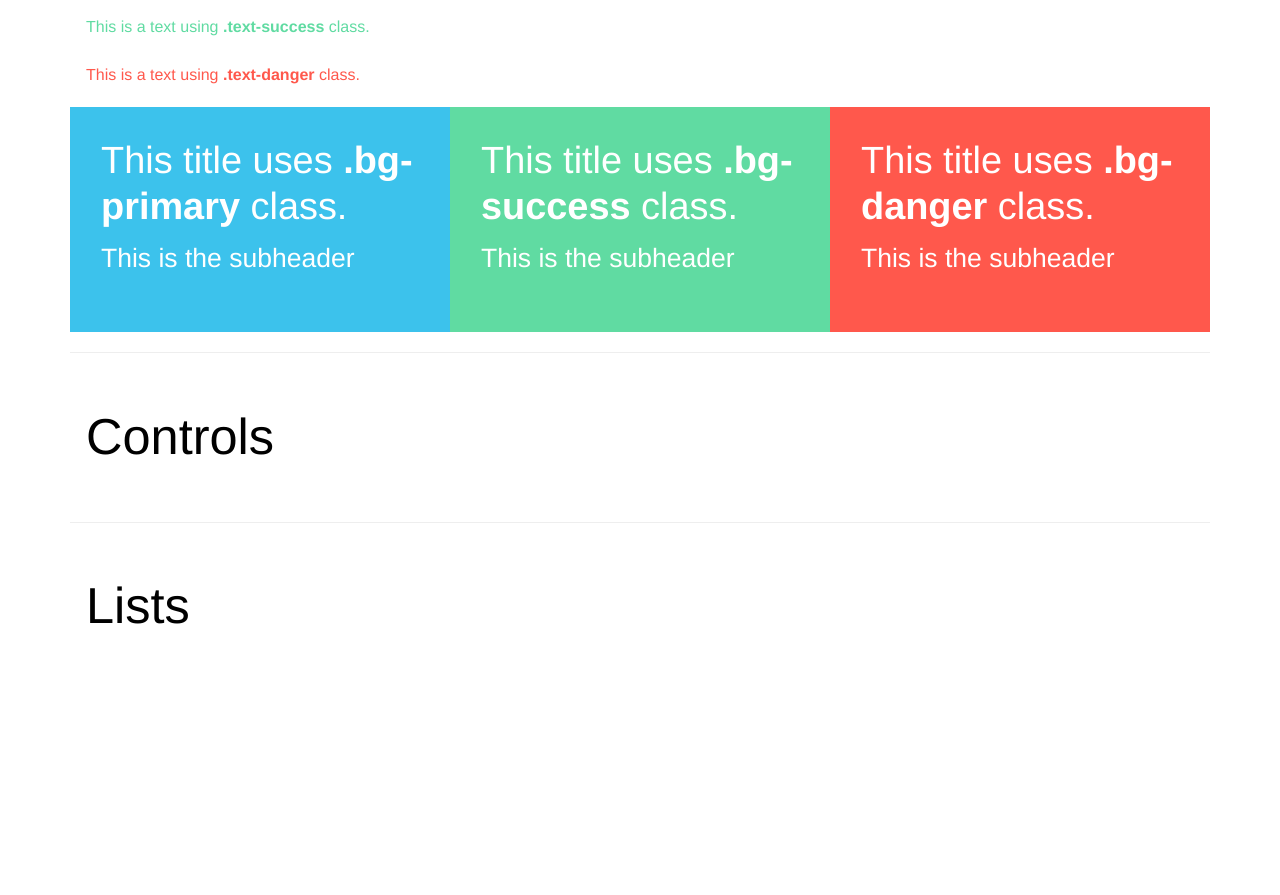
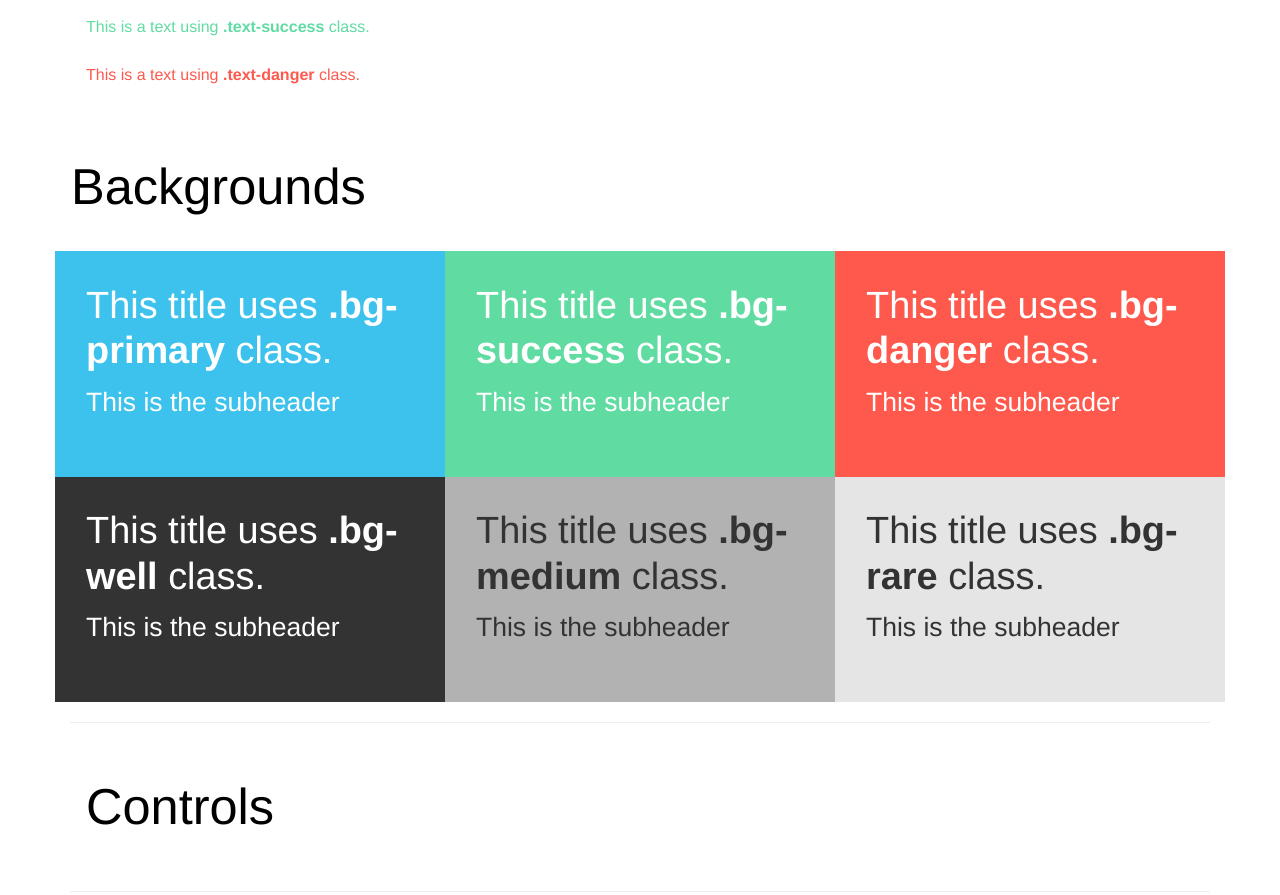
Before and after one commit to zekitow/nu-css, a website: page index.html in a window 1280 px wide. Shown: the part 1660-2555 px from the top of the page. Before the commit the page ends 2347 px from the top, so only its background shows below. Drawn offline with Linux system fonts and the light colour scheme.

Commit message:
Added more background colors.

```diff
--- a/index.html
+++ b/index.html
@@ -10,6 +10,12 @@
   <body>
 
     <div class="container">
+
+      <!--
+        ##################################
+        ### typography section
+        ##################################
+      -->
       <section class="section-block">
         <div class="row">
           <div class="col-md-12">
@@ -86,6 +92,7 @@
           <!-- ./text styles -->
         </div>
 
+        <!-- Paragraphs -->
         <div class="row">
           <h2>Paragraph</h2>
           <p>
@@ -103,8 +110,13 @@
         </div>
 
       </section>
+      <hr/>
 
-      <hr/>
+      <!--
+        ##################################
+        ### colors section
+        ##################################
+      -->
       <section class="section-block">
         <div class="row">
           <div class="col-md-12">
@@ -114,7 +126,20 @@
             <p class="text-primary">This is a text using <span class="text-bold">.text-primary</span> class.</p>
             <p class="text-success">This is a text using <span class="text-bold">.text-success</span> class.</p>
             <p class="text-danger">This is a text using <span class="text-bold">.text-danger</span> class.</p>
+          </div>
+        </div>
+      </section>
 
+      <!--
+        ##################################
+        ### backgrounds section
+        ##################################
+      -->
+      <section class="section-block">
+        <div class="row">
+          <h1>Backgrounds</h1>
+
+          <!-- colored -->
           <div class="col-md-4 bg-primary">
               <h2>
                 This title uses <span class="text-bold">.bg-primary</span> class.
@@ -134,11 +159,34 @@
               </h2>
           </div>
 
+          <!-- greys -->
+          <div class="col-md-4 bg-well">
+              <h2>
+                This title uses <span class="text-bold">.bg-well</span> class.
+                <small>This is the subheader</small>
+              </h2>
+          </div>
+          <div class="col-md-4 bg-medium">
+              <h2>
+                This title uses <span class="text-bold">.bg-medium</span> class.
+                <small>This is the subheader</small>
+              </h2>
+          </div>
+          <div class="col-md-4 bg-rare">
+              <h2>
+                This title uses <span class="text-bold">.bg-rare</span> class.
+                <small>This is the subheader</small>
+              </h2>
           </div>
         </div>
       </section>
+      <hr/>
 
-      <hr/>
+      <!--
+        ##################################
+        ### controls section
+        ##################################
+      -->
       <section class="section-block">
         <div class="row">
           <div class="col-md-12">
@@ -146,8 +194,13 @@
           </div>
         </div>
       </section>
+      <hr/>
 
-      <hr/>
+      <!--
+        ##################################
+        ### lists section
+        ##################################
+      -->
       <section class="section-block">
         <div class="row">
           <div class="col-md-12">
--- a/sass/_components.sass
+++ b/sass/_components.sass
@@ -1,4 +1,5 @@
 @import 'bourbon/bourbon'
+@import 'mixins'
 
 // ##################################
 // ### table like
@@ -31,44 +32,22 @@
 
 
 // ##################################
-// ### bg styles
+// ### backgrounds styles
 // ##################################
 .bg-primary
-  background-color: $primary-color
-  color: #FFF
-  & h1,
-  & h2,
-  & h3,
-  & h4,
-  & h5,
-  & h6,
-  & p,
-  & small
-    color: #FFF
+  +backgroundColorClass($primary-color, #FFF)
 
 .bg-success
-  background-color: $success-color
-  color: #FFF
-
-  & h1,
-  & h2,
-  & h3,
-  & h4,
-  & h5,
-  & h6,
-  & p,
-  & small
-    color: #FFF
+  +backgroundColorClass($success-color, #FFF)
 
 .bg-danger
-  background-color: $danger-color
-  color: #FFF
-  & h1,
-  & h2,
-  & h3,
-  & h4,
-  & h5,
-  & h6,
-  & p,
-  & small
-    color: #FFF
+  +backgroundColorClass($danger-color, #FFF)
+
+.bg-medium
+  +backgroundColorClass($medium-color, #333)
+
+.bg-well
+  +backgroundColorClass($medium-well-color, #FFF)
+
+.bg-rare
+  +backgroundColorClass($medium-rare-color, #333)
--- a/sass/_mixins.sass
+++ b/sass/_mixins.sass
@@ -1 +1,18 @@
 @import 'bourbon/bourbon'
+
+// ##################################
+// ### background mixin
+// ##################################
+
+@mixin backgroundColorClass($bgColor, $textColor)
+  background-color: $bgColor
+  color: $textColor
+  & h1,
+  & h2,
+  & h3,
+  & h4,
+  & h5,
+  & h6,
+  & p,
+  & small
+    color: $textColor
```
Also changed, not shown: css/application.css. Lines whose indentation alone changed are shown as unchanged.
